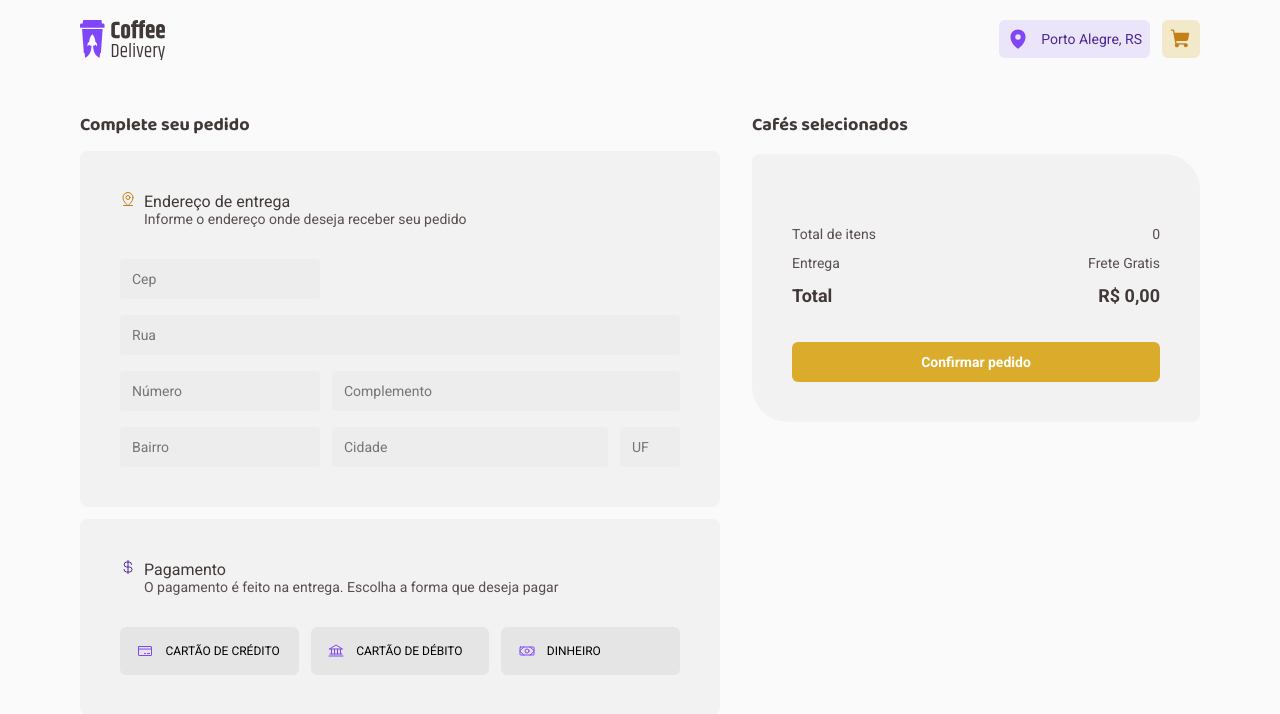
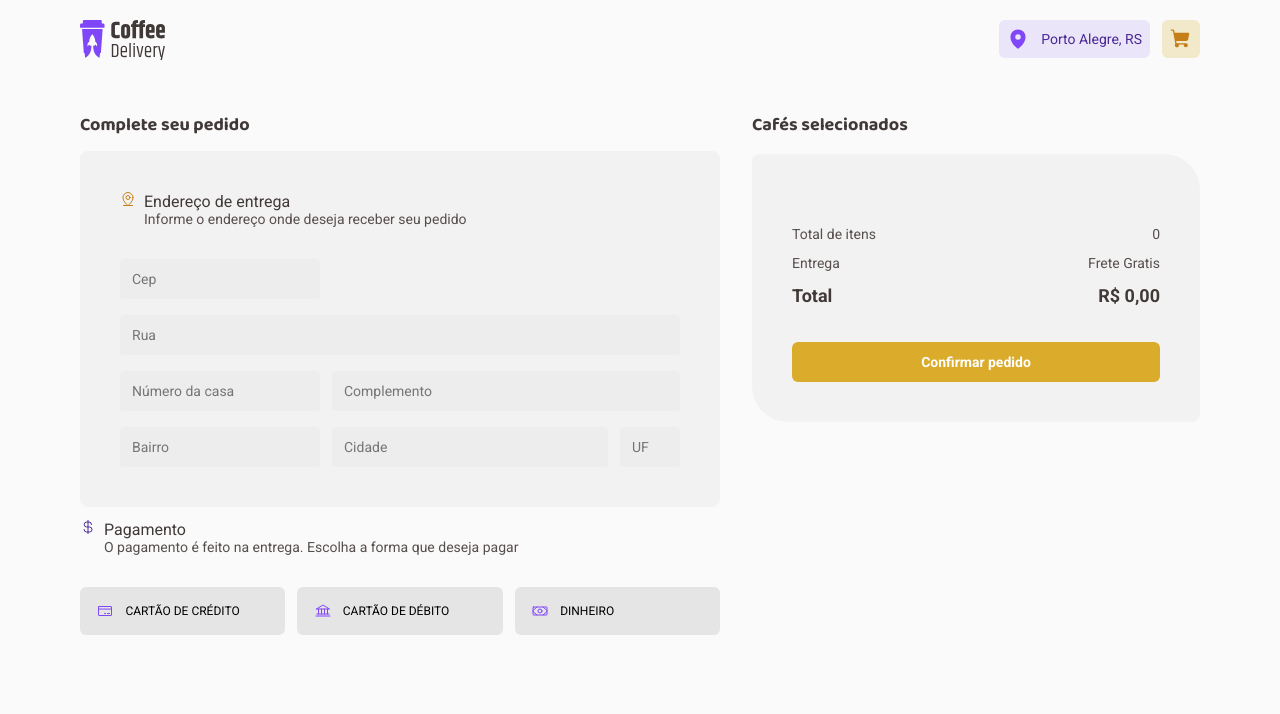
Before and after one commit to joao472762/ignite-challenge-02-coffe-store, a React (Vite) app in the folder application/: page /compra in a window 1280 px wide. Shown: the top 714 px of the page. Built offline with nearby package versions, Linux system fonts and the light colour scheme.

Commit message:
adrress from done

```diff
--- a/application/package.json
+++ b/application/package.json
@@ -9,6 +9,7 @@
     "preview": "vite preview"
   },
   "dependencies": {
+    "@hookform/resolvers": "^2.9.7",
     "@types/styled-components": "^5.1.25",
     "axios": "^0.27.2",
     "phosphor-react": "^1.4.1",
@@ -16,7 +17,8 @@
     "react-dom": "^18.2.0",
     "react-hook-form": "^7.33.1",
     "react-router-dom": "^6.3.0",
-    "styled-components": "^5.3.5"
+    "styled-components": "^5.3.5",
+    "zod": "^3.17.10"
   },
   "devDependencies": {
     "@types/react": "^18.0.15",
--- /dev/null
+++ b/application/src/pages/Purchase/components/AdrreessForm/index.tsx
@@ -0,0 +1,68 @@
+import { MapPinLine } from "phosphor-react";
+import { useFormContext } from "react-hook-form";
+import { newAddressValidationSchemaData } from "../..";
+import { HeaderForm } from "../../styeles";
+import { AdrressFormContainer, InputArea } from "./styles";
+
+export function AdrressForm(){
+    const {register} = useFormContext<newAddressValidationSchemaData>()
+    return(
+        <AdrressFormContainer>
+            <HeaderForm>
+                <MapPinLine/>
+                <div>
+                    <h2>Endereço de entrega</h2>
+                    <p>Informe o endereço onde deseja receber seu pedido</p>
+                </div>
+            </HeaderForm>
+            <InputArea>
+                <input
+                    {...register('cep',{required:true})}
+                    type="text"
+                    className='cep'
+                    placeholder='Cep'
+                />
+                <input
+                    {...register('street',{required:true})}
+                    type="text"
+                    className='street'
+                    placeholder='Rua'
+                />
+                <div>
+                    <input
+                        {
+                            ...register('houseNumber',
+                            {valueAsNumber:true,required:true})
+                        }
+                        type='number'
+                        placeholder='Número da casa'
+                    />
+                    <input
+                        {...register('complement')}
+                        type="text"
+                        className='complement'
+                        placeholder='Complemento'
+                    />
+                </div>
+                <div>
+                    <input
+                        {...register('neighborhood')}
+                        type="text"
+                        className=''
+                        placeholder='Bairro'
+                    />
+                    <input
+                        {...register('city')}
+                        type="text"
+                        placeholder='Cidade'
+                    />
+                    <input
+                        {...register('state')}
+                        type="text"
+                        placeholder='UF'
+                    />
+                </div>
+            </InputArea>
+        </AdrressFormContainer>
+    )
+}
--- /dev/null
+++ b/application/src/pages/Purchase/components/AdrreessForm/styles.ts
@@ -0,0 +1,45 @@
+import styled from "styled-components";
+
+export const AdrressFormContainer = styled.section`
+
+    border-radius: 8px;
+    background-color: ${props => props.theme.colors.Card};
+    padding: 2.5rem;
+
+`
+
+export const InputArea = styled.div`
+    display: flex;
+    margin-top: 2rem;
+    flex-direction: column;
+    row-gap: 1rem;
+
+    div{
+        display: grid;
+        column-gap: .75rem;
+        grid-template-columns: 200px 1fr;
+
+        &:nth-last-of-type(1){
+            grid-template-columns: 200px 1fr 3.75rem;
+        }
+    }
+
+    input{
+        display: block;
+
+        width: 100%;
+        background-color: ${props => props.theme.colors.Input};
+        padding: .75rem;
+        border-radius: 4px;
+        font-size: .875rem;
+        transition: .2s box-shadow;
+
+        &.cep{
+            width:  12.5rem;
+        }
+        &:focus{
+            box-shadow: 0px 0px 0px 2px  ${props => props.theme.colors["yellow-300"]};;
+        }
+
+    };
+`
--- a/application/src/pages/Purchase/index.tsx
+++ b/application/src/pages/Purchase/index.tsx
@@ -1,10 +1,13 @@
-import { useContext } from 'react'
-import { MapPinLine,CreditCard, Bank, Money, Trash ,CurrencyDollar } from 'phosphor-react'
+import { useContext, useState } from 'react'
+import { CreditCard, Bank, Money, CurrencyDollar } from 'phosphor-react'
+import * as zod from 'zod'
+import {Link, Navigate, useNavigate} from 'react-router-dom'
+import {zodResolver} from '@hookform/resolvers/zod'
+import {FormProvider, useForm} from 'react-hook-form'
 
 import { theme } from '../../theme/styles/default'
 import { CoffesContext } from '../../context/coffes'
 import {
-    InputArea,
     HeaderForm,
     FormContainer,
     PurchaseValues,
@@ -14,47 +17,67 @@ import {
     PurchaseContainer,
  } from './styeles'
 import { Card } from './components/Cards'
+import { AdrressForm } from './components/AdrreessForm'
+
+const newAddressValidationSchema = zod.object({
+    city: zod.string(),
+    street: zod.string(),
+    houseNumber: zod.number(),
+    neighborhood: zod.string(),
+    state: zod.string(),
+    complement: zod.string().optional(),
+    cep: zod.string()
+})
+export type newAddressValidationSchemaData = zod.infer<typeof newAddressValidationSchema>
+
+interface addreessInfromationProps{
+    cep: string
+    street: string
+    houseNumber: number
+    complement?: string
+    neighborhood: string
+    city: string
+    state: string
+}
 
 
 export function Purchase(){
+    const [addreessInfromation, setAddresInformation] = useState<addreessInfromationProps>()
+    const navigate = useNavigate()
+
+    const newAdrressForm = useForm<newAddressValidationSchemaData>({
+        resolver: zodResolver(newAddressValidationSchema)
+    })
+    const {reset,handleSubmit} = newAdrressForm
+
+    function handleCreateNewAdrressInformation(data: newAddressValidationSchemaData){
+        setAddresInformation(data)
+        console.log(addreessInfromation)
+        navigate('/entrega',{replace:true})
+        reset()
+
+    }
 
     const {coffeesInTrolley,priceAllCoffeesFormated,quantityRepeatedCoffees} = useContext(CoffesContext)
     return (
 
         <PurchaseContainer>
-            <form >
+            <form onSubmit={handleSubmit(handleCreateNewAdrressInformation)}>
                 <FormContainer>
                     <h1>Complete seu pedido</h1>
+
+                    <FormProvider {...newAdrressForm}>
+                        <AdrressForm/>
+                    </FormProvider>
                     <section>
                         <HeaderForm>
-                            <MapPinLine/>
-                            <div>
-                                <h2>Endereço de entrega</h2>
-                                <p>Informe o endereço onde deseja receber seu pedido</p>
-                            </div>
-                        </HeaderForm>
-                        <InputArea>
-                            <input type="text" className='cep' placeholder='Cep' />
-                            <input type="text"className='street' placeholder='Rua' />
-                            <div>
-                                <input type="number" placeholder='Número' />
-                                <input type="text" className='complement' placeholder='Complemento' />
-                            </div>
-                            <div>
-                                <input type="text" className='' placeholder='Bairro' />
-                                <input type="text" placeholder='Cidade' />
-                                <input type="text" placeholder='UF' />
-                            </div>
-                        </InputArea>
-                    </section>
-                    <section>
-                         <HeaderForm>
                             <CurrencyDollar color={theme.colors['purple-600']}/>
                             <div>
                                 <h2>Pagamento</h2>
                                 <p>O pagamento é feito na entrega. Escolha a forma que deseja pagar</p>
                             </div>
                         </HeaderForm>
+
                         <PaymentsMethods>
                             <button>
                                 <CreditCard/>
@@ -69,9 +92,9 @@ export function Purchase(){
                                 <span>DINHEIRO</span>
                             </button>
                         </PaymentsMethods>
-
                     </section>
                 </FormContainer>
+
                 <FinalizePurchase>
                     <h1>Cafés selecionados</h1>
                     <section>
@@ -101,7 +124,8 @@ export function Purchase(){
                                 <strong>{priceAllCoffeesFormated}</strong>
                             </div>
                         </PurchaseValues>
-                        <CofirmationButton>Confirmar pedido</CofirmationButton>
+
+                        <CofirmationButton type='submit'>Confirmar pedido</CofirmationButton>
                     </section>
                 </FinalizePurchase>
             </form>
--- a/application/src/pages/Purchase/styeles.ts
+++ b/application/src/pages/Purchase/styeles.ts
@@ -24,13 +24,6 @@ export const FormContainer = styled.main`
         color: ${props => props.theme.colors.SubTitle};
         font-family: ${props => props.theme.fonts.Ballo};
     }
-
-    section{
-        border-radius: 8px;
-        background-color: ${props => props.theme.colors.Card};
-        padding: 2.5rem;
-    }
-
 `
 export const HeaderForm = styled.div`
     display: flex;
@@ -51,42 +44,7 @@ export const HeaderForm = styled.div`
         }
     }
 `
-export const InputArea = styled.div`
 
-    display: flex;
-    margin-top: 2rem;
-    flex-direction: column;
-    row-gap: 1rem;
-
-    div{
-        display: grid;
-        column-gap: .75rem;
-        grid-template-columns: 200px 1fr;
-
-        &:nth-last-of-type(1){
-            grid-template-columns: 200px 1fr 3.75rem;
-        }
-    }
-
-    input{
-        display: block;
-
-        width: 100%;
-        background-color: ${props => props.theme.colors.Input};
-        padding: .75rem;
-        border-radius: 4px;
-        font-size: .875rem;
-        transition: .2s box-shadow;
-
-        &.cep{
-            width:  12.5rem;
-        }
-        &:focus{
-            box-shadow: 0px 0px 0px 2px  ${props => props.theme.colors["yellow-300"]};;
-        }
-
-    };
-`
 
 export const PaymentsMethods = styled.div`
     display: grid;
```
Also changed, not shown: application/src/context/pessoalDatas/index.tsx (added), 1 other file (tests, documents, lock files or other folders).
